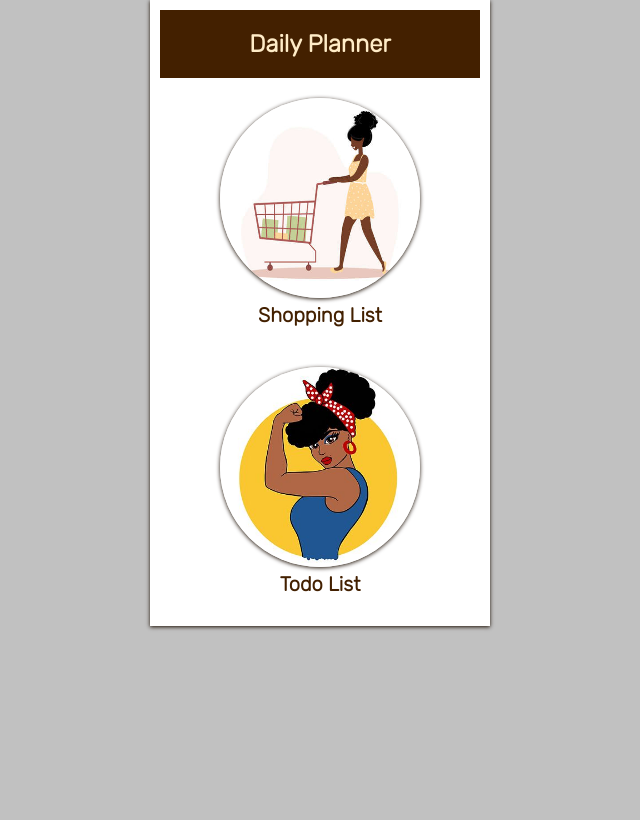
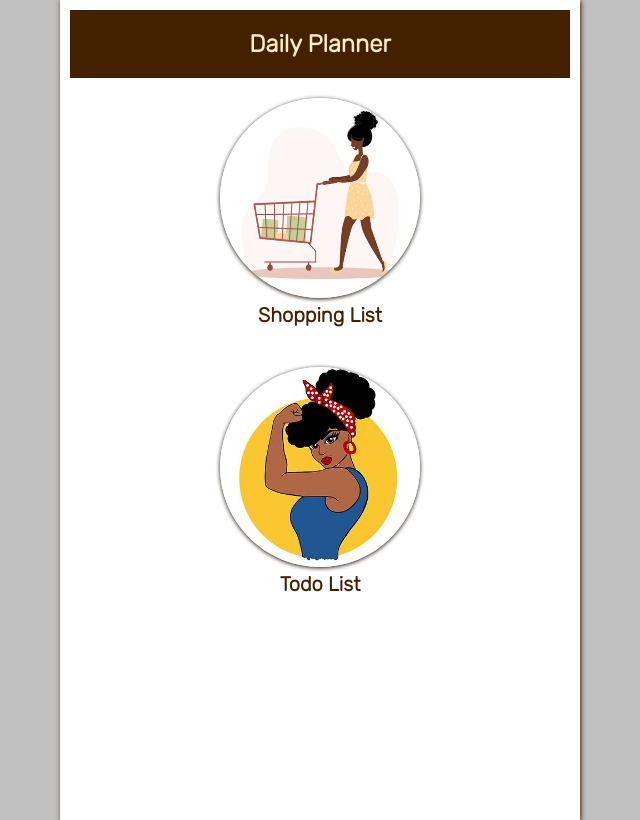
Before and after one commit to codingfaith/shopping-cart, a website built with Vite: page index.html in a window 1280 px wide. Shown: the whole page, without its empty margins (320-960 px from the left). Built offline with nearby package versions, Linux system fonts and the light colour scheme.

Commit message:
update css styles

```diff
--- a/index.css
+++ b/index.css
@@ -11,13 +11,14 @@ html, body {
 }
 
 .container {
+    height: 100vh;
     display: flex;
-    flex-direction: column;
-    max-width: 320px;
     padding: 10px;
     margin: 0 auto;
-    background-color: #ffffff;
-    box-shadow: 0px 1px 4px rgba(26, 13, 0, 1)
+    max-width: 500px;
+    background: #ffffff;
+    flex-direction: column;
+    box-shadow: 1px 1px 5px #432000;
 }
 
 img {
```
